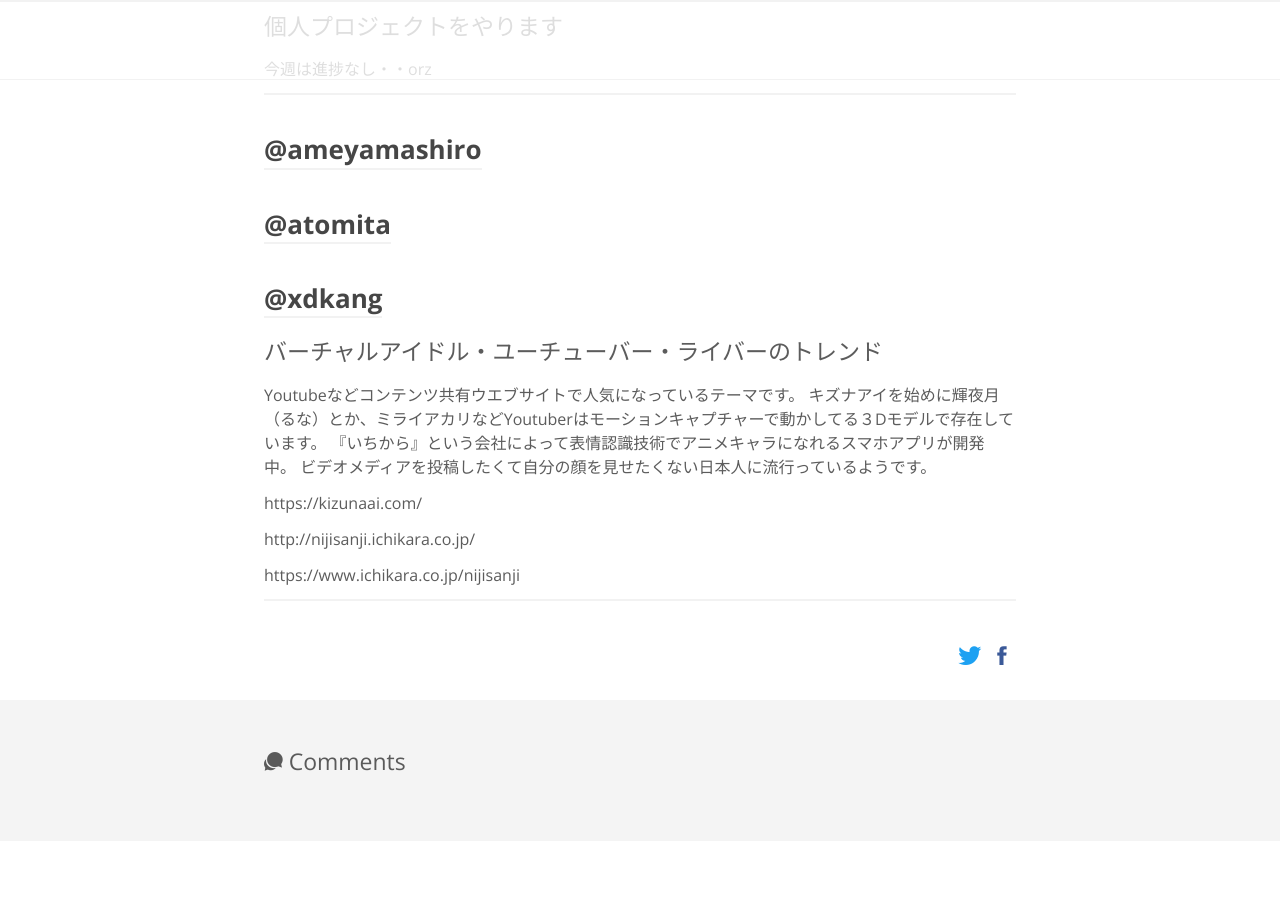
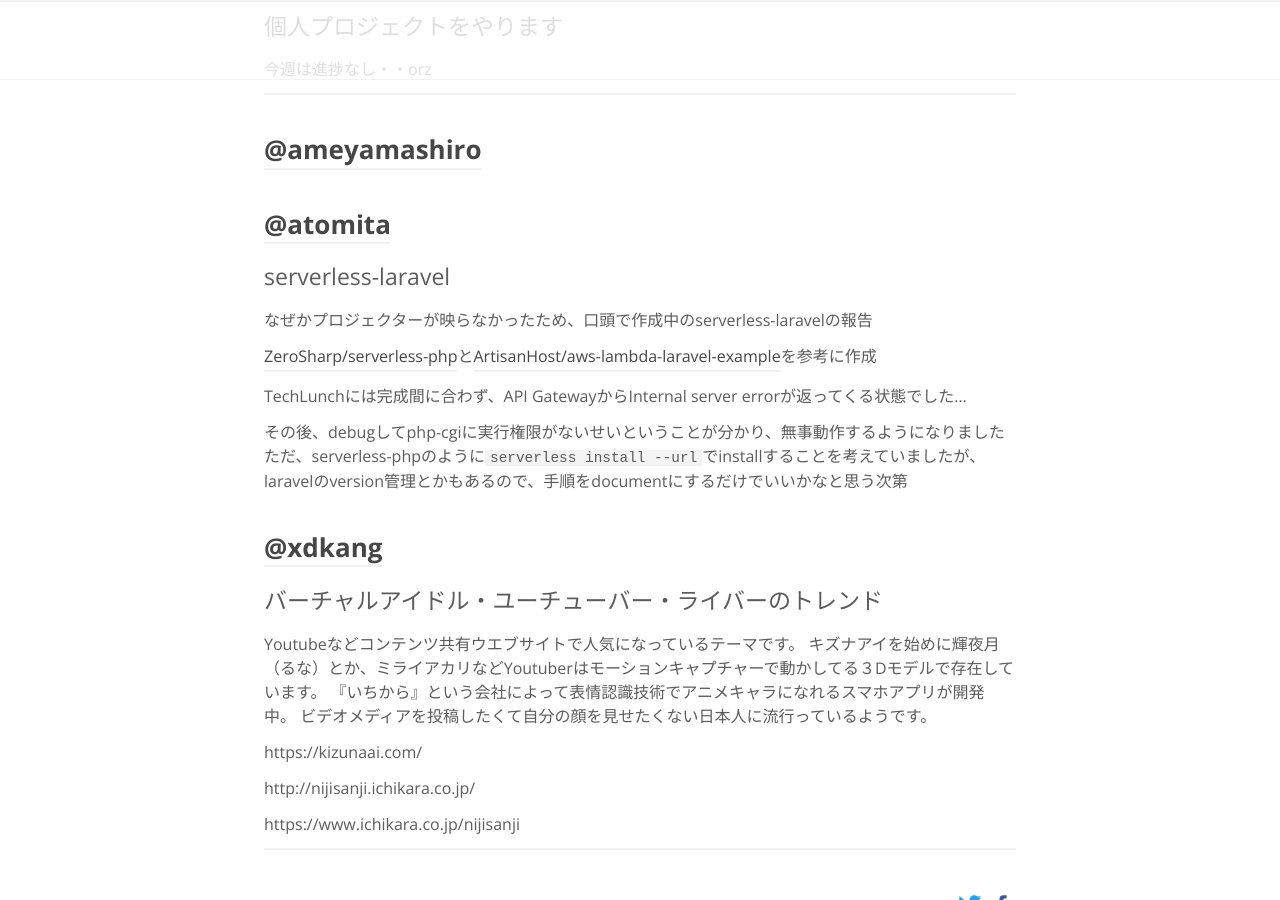
Before and after one commit to RyukyuInteractive/tech.ryukyu-i.co.jp, a Jekyll site: the page built from _posts/2018-05-16-tech-lunch-20180516.md, in a window 1280 px wide and 900 px high, scrolled down 981 px. Built offline with Jekyll 4.4.1, drawn with Linux system fonts in a browser that asks for light colours; a script that is not in the unit is left out; comment, search, counter and statistics services are not loaded.

Commit message:
feat: Add contents to section of atomita

```diff
--- a/_posts/2018-05-16-tech-lunch-20180516.md
+++ b/_posts/2018-05-16-tech-lunch-20180516.md
@@ -42,6 +42,15 @@
 
 ## [@atomita](https://github.com/atomita)
 
+### serverless-laravel
+なぜかプロジェクターが映らなかったため、口頭で作成中のserverless-laravelの報告
+
+[ZeroSharp/serverless-php](https://github.com/ZeroSharp/serverless-php)と[ArtisanHost/aws-lambda-laravel-example](https://github.com/ArtisanHost/aws-lambda-laravel-example)を参考に作成
+
+TechLunchには完成間に合わず、API GatewayからInternal server errorが返ってくる状態でした...
+
+その後、debugしてphp-cgiに実行権限がないせいということが分かり、無事動作するようになりました
+ただ、serverless-phpのように`serverless install --url`でinstallすることを考えていましたが、laravelのversion管理とかもあるので、手順をdocumentにするだけでいいかなと思う次第
 
 
 ## [@xdkang](https://github.com/xdkang)
```
